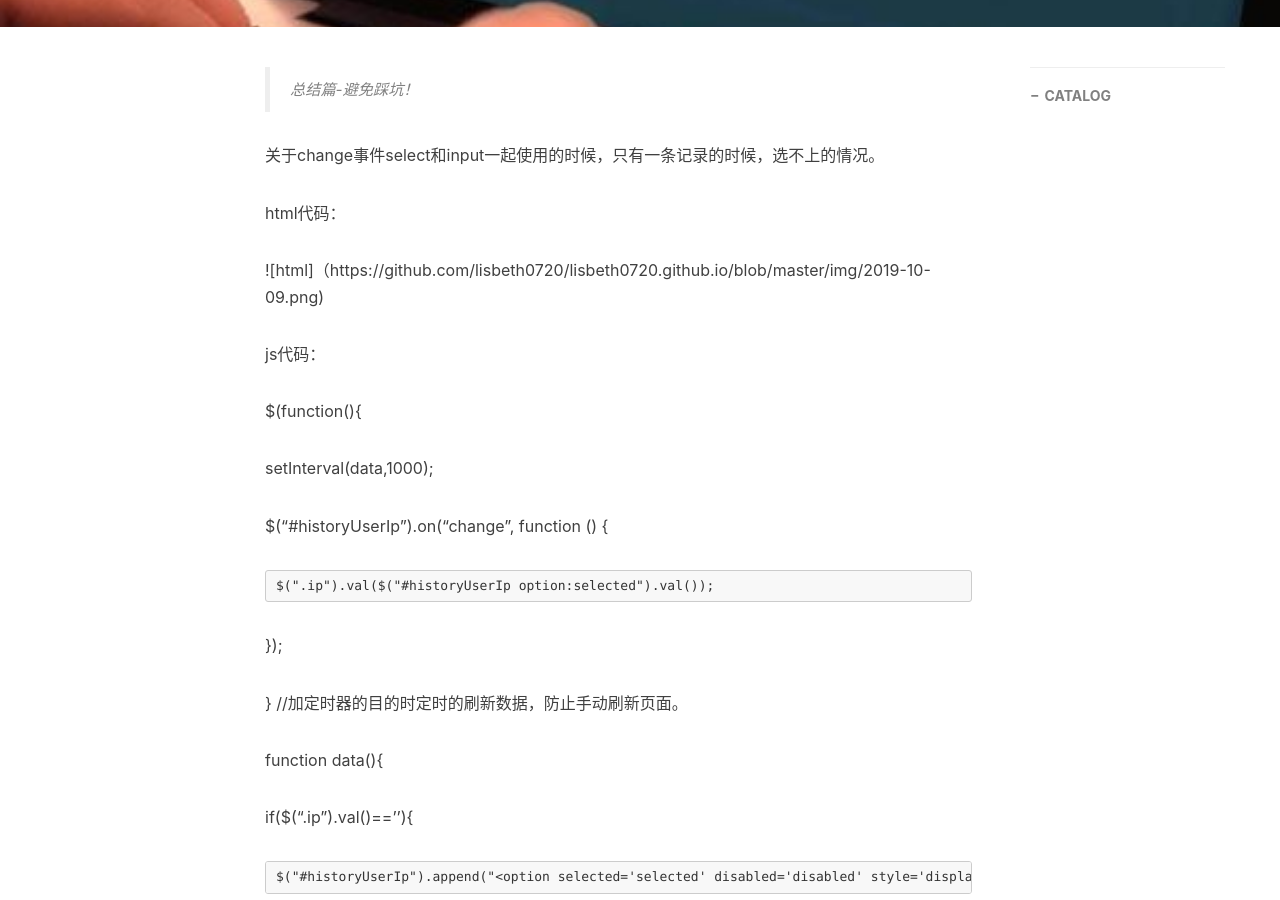
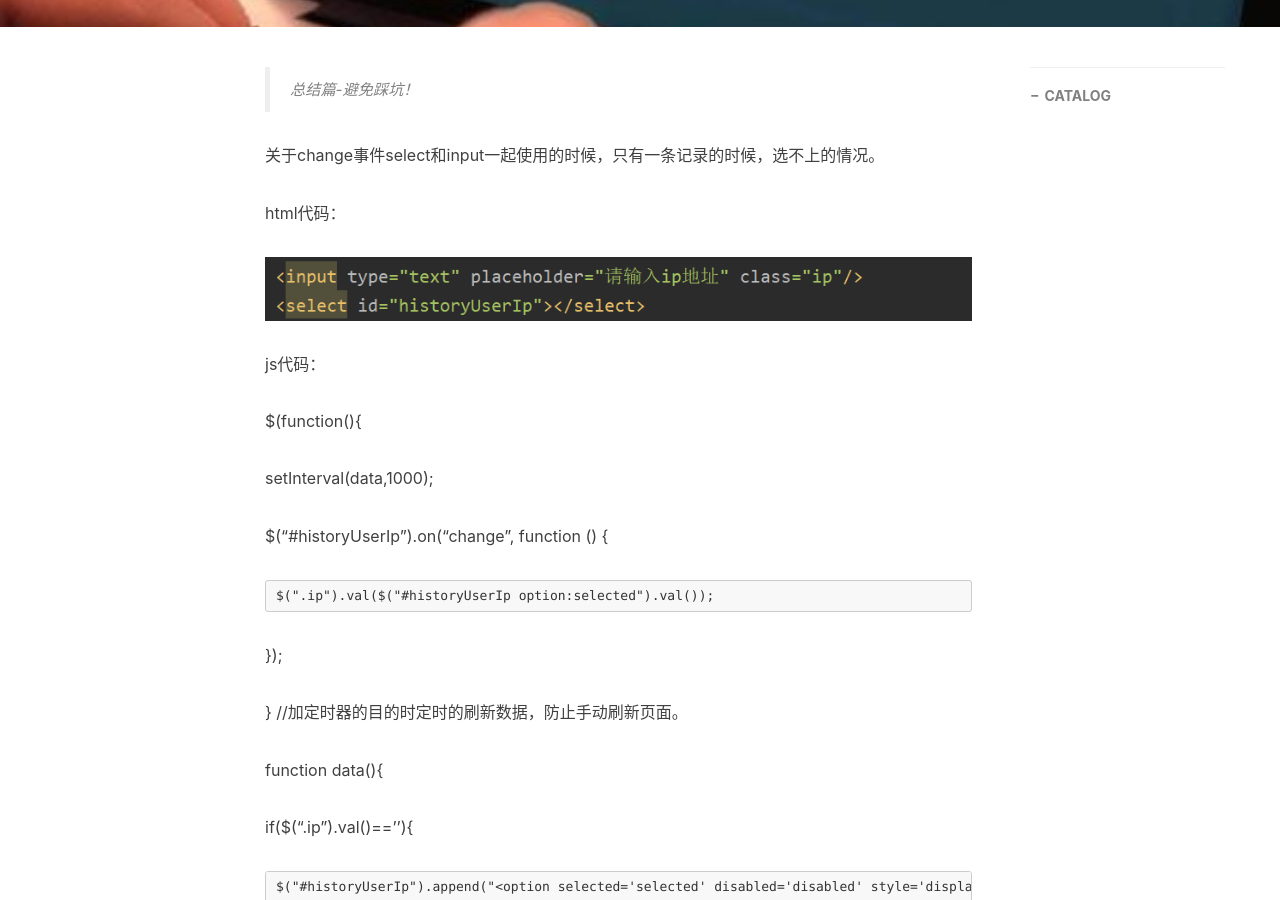
Before and after one commit to lisbeth0720/lisbeth0720.github.io, a Jekyll site: the page built from _posts/2019-10-09-关于selsect标签踩过的坑.md, in a window 1280 px wide and 900 px high, scrolled down 496 px. Built offline with Jekyll 4.4.1, drawn with Linux system fonts in a browser that asks for light colours; nearby versions of some CDN libraries; comment, search, counter and statistics services are not loaded.

Commit message:
Update 2019-10-09-关于selsect标签踩过的坑.md

```diff
--- a/_posts/2019-10-09-关于selsect标签踩过的坑.md
+++ b/_posts/2019-10-09-关于selsect标签踩过的坑.md
@@ -16,7 +16,7 @@ tags:
 
 html代码：
 
- ![html]（https://github.com/lisbeth0720/lisbeth0720.github.io/blob/master/img/2019-10-09.png)
+![html](https://github.com/lisbeth0720/lisbeth0720.github.io/blob/master/img/2019-10-09.png)
 
 js代码：
 
```
